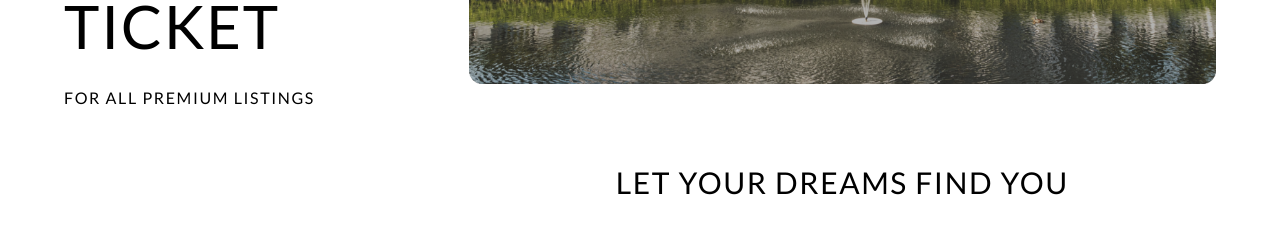
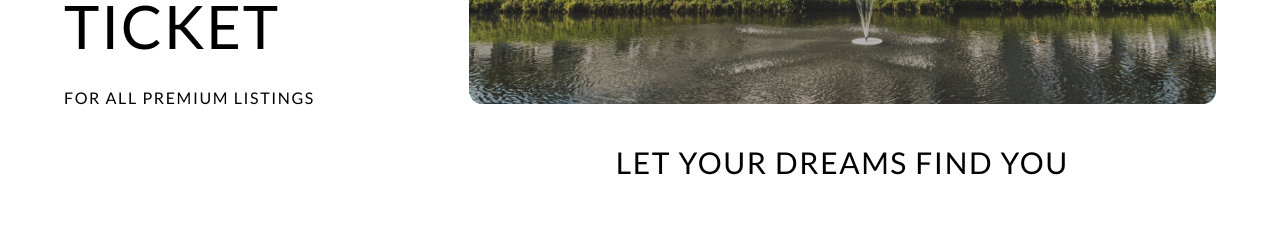
Before and after one commit to HisamNasir/zimo-pro-contact, a Next.js app: page / in a window 1280 px wide. Shown: the part 2906-3156 px from the top of the page. Built offline with nearby package versions, Linux system fonts and the light colour scheme.

Commit message:
Update page.jsx

```diff
--- a/pages/page_four/page.jsx
+++ b/pages/page_four/page.jsx
@@ -33,7 +33,7 @@ for all premium listings
         <div className='max-lg:px-7'>
             <Image src={ImageCard} width={1083} height={718}/>
         </div>
-        <p className=' text-3xl text-center mt-20'>let your dreams find you</p>
+        <p className=' text-3xl text-center mt-10'>let your dreams find you</p>
     </div>
 
   </div>
```
